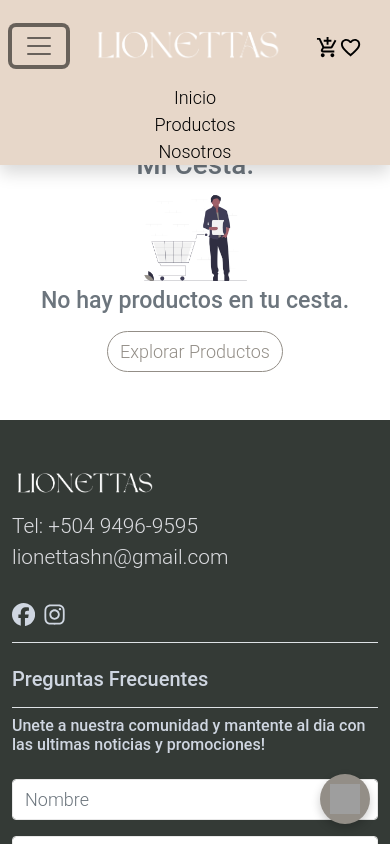
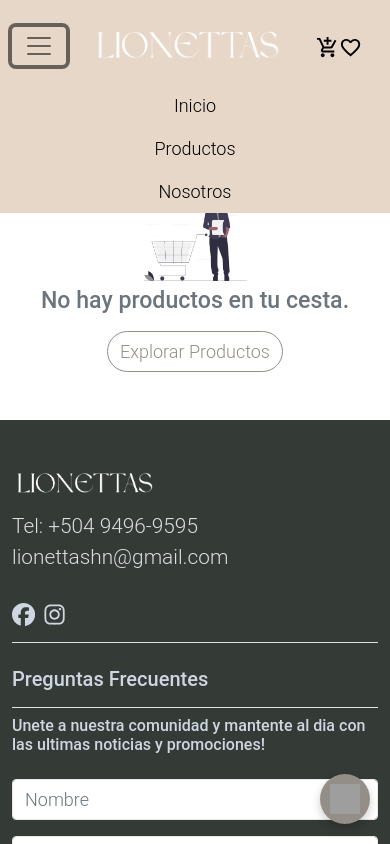
Before and after one commit to Allam9573/piedra-y-oro, a React (Vite) app: page /my-cart in a window 390 px wide. Both pictures are taken after a click on the button 39 px from the left and 45 px from the top of the page. Shown: the top 844 px of the page. Built offline with nearby package versions, Linux system fonts and the light colour scheme; grey boxes are pictures that could not be loaded.

Commit message:
config menu collpase

```diff
--- a/src/assets/css/styles.css
+++ b/src/assets/css/styles.css
@@ -573,3 +573,27 @@ body {
         width: 180px;
     }
 } */
+
+.mobile-menu {
+    display: none; /* Ocultar por defecto */
+  }
+
+  .mobile-menu.open {
+    display: block;
+  }
+
+  .mobile-menu .nav-item {
+    width: 100%;
+    text-align: center;
+  }
+
+  .mobile-menu .nav-item:last-child {
+    border-bottom: none;
+  }
+
+  .mobile-menu .link {
+    display: block;
+    padding: 10px 0;
+    color: #333;
+    text-decoration: none;
+  }
--- a/src/components/Navbar.jsx
+++ b/src/components/Navbar.jsx
@@ -14,6 +14,16 @@ import '../assets/css/templatemo.css'
 import '../assets/js/bootstrap.bundle.min.js'
 
 export const Navbar = ({ quantity, quantityFavorites }) => {
+
+    const [isOpen, setIsOpen] = useState(false);
+
+    const toggleMenu = () => {
+        setIsOpen(!isOpen);
+    };
+
+    const closeMenu = () => {
+        setIsOpen(false);
+    };
     return (
         <>
             <nav className="navbar-desktop navbar fixed-top navbar-expand-lg navbar-light shadow" style={{ backgroundColor: "#E7D7C9", width: "100%" }}>
@@ -76,30 +86,24 @@ export const Navbar = ({ quantity, quantityFavorites }) => {
 
             <nav className="navbar-mobile px-0 navbar fixed-top navbar-expand-lg navbar-light shadow" style={{ backgroundColor: "#E7D7C9", width: "100%" }}>
       <div className="container d-flex justify-content-between align-items-center">
-                    <div className="d-flex justify-content-center align-items-center">
-                        <button className="navbar-toggler border-0 ms-auto" type="button" data-bs-toggle="collapse"
-                            data-bs-target="#templatemo_main_nav" aria-controls="templatemo_main_nav" aria-expanded="false"
-                            aria-label="Toggle navigation">
+        <div className="d-flex justify-content-center align-items-center" onClick={toggleMenu}>
+          <button className="navbar-toggler border-0 ms-auto" type="button" onClick={toggleMenu}>
             <span className="navbar-toggler-icon"></span>
           </button>
           <Link className="navbar-brand text-success text-center logo h1" to={'/'}>
             <img src={logo_blanco} className="img-fluid ms-4" style={{ maxWidth: '90%' }} alt="Logo" />
           </Link>
           <div className="mx-3 align-self-center flex-row d-flex">
-                            <Link className="nav-icon position-relative text-decoration-none" to={'/my-cart'}>
+            <Link className="nav-icon position-relative text-decoration-none" to={'/my-cart'} onClick={closeMenu}>
               <MdAddShoppingCart className='fs-3 link' />
-                                {quantity > 0 ? (
+              {quantity > 0 && (
                 <span className="position-absolute top-0 left-100 translate-middle badge rounded-pill bg-danger text-white">{quantity}</span>
-                                ) : (
-                                    <span className="position-absolute top-0 left-100 translate-middle badge rounded-pill text-white"></span>
               )}
             </Link>
-                            <Link className="nav-icon position-relative text-decoration-none" to={'/my-favorites'}>
+            <Link className="nav-icon position-relative text-decoration-none" to={'/my-favorites'} onClick={closeMenu}>
               <MdFavoriteBorder className='fs-3 link' />
-                                {quantityFavorites > 0 ? (
+              {quantityFavorites > 0 && (
                 <span className="position-absolute top-0 left-100 translate-middle badge rounded-pill bg-danger text-white">{quantityFavorites}</span>
-                                ) : (
-                                    <span className="position-absolute top-0 left-100 translate-middle badge rounded-pill text-white"></span>
               )}
             </Link>
             <a className="nav-icon position-relative text-decoration-none" href="#">
@@ -107,7 +111,25 @@ export const Navbar = ({ quantity, quantityFavorites }) => {
             </a>
           </div>
         </div>
-                    <div className="collapse navbar-collapse flex-fill d-lg-flex justify-content-lg-between"
+
+        <div className={`mobile-menu ${isOpen ? 'open' : ''} w-100 d-lg-none`} style={{ backgroundColor: "#E7D7C9", position: 'absolute', top: '100%', left: 0, zIndex: 1000 }}>
+          <div className="flex-fill">
+            <ul className="nav navbar-nav d-flex flex-column align-items-center mx-lg-auto">
+              <li className="nav-item">
+                <Link className="link py-2" to={'/'} onClick={closeMenu}>Inicio</Link>
+              </li>
+              <li className="nav-item">
+                <Link className="link py-2" to={'/productos'} onClick={closeMenu}>Productos</Link>
+              </li>
+              <li className="nav-item">
+                <Link className="link py-2" to={'/nosotros'} onClick={closeMenu}>Nosotros</Link>
+              </li>
+            </ul>
+          </div>
+        </div>
+
+        {/* Esta es la parte del menú de escritorio, que se mostrará en pantallas más grandes */}
+        <div className="collapse navbar-collapse flex-fill d-none d-lg-flex justify-content-lg-between"
           id="templatemo_main_nav">
           <div className="flex-fill">
             <ul className="nav navbar-nav d-flex justify-content-between align-items-center mx-lg-auto">
@@ -122,11 +144,9 @@ export const Navbar = ({ quantity, quantityFavorites }) => {
               </li>
             </ul>
           </div>
-
         </div>
       </div>
     </nav>
-
         </>
 
 
```
Lines whose indentation alone changed are shown as unchanged.
